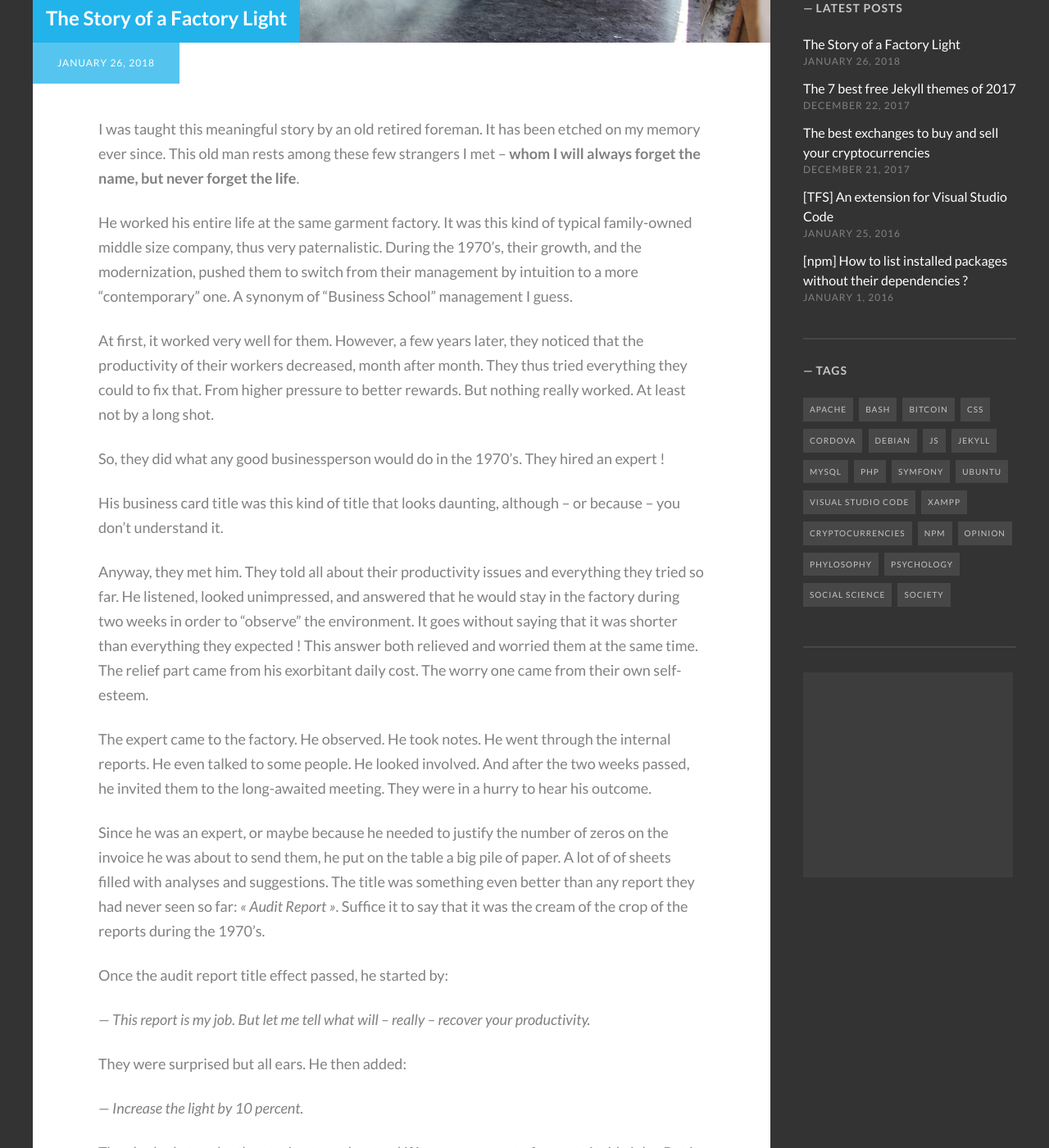
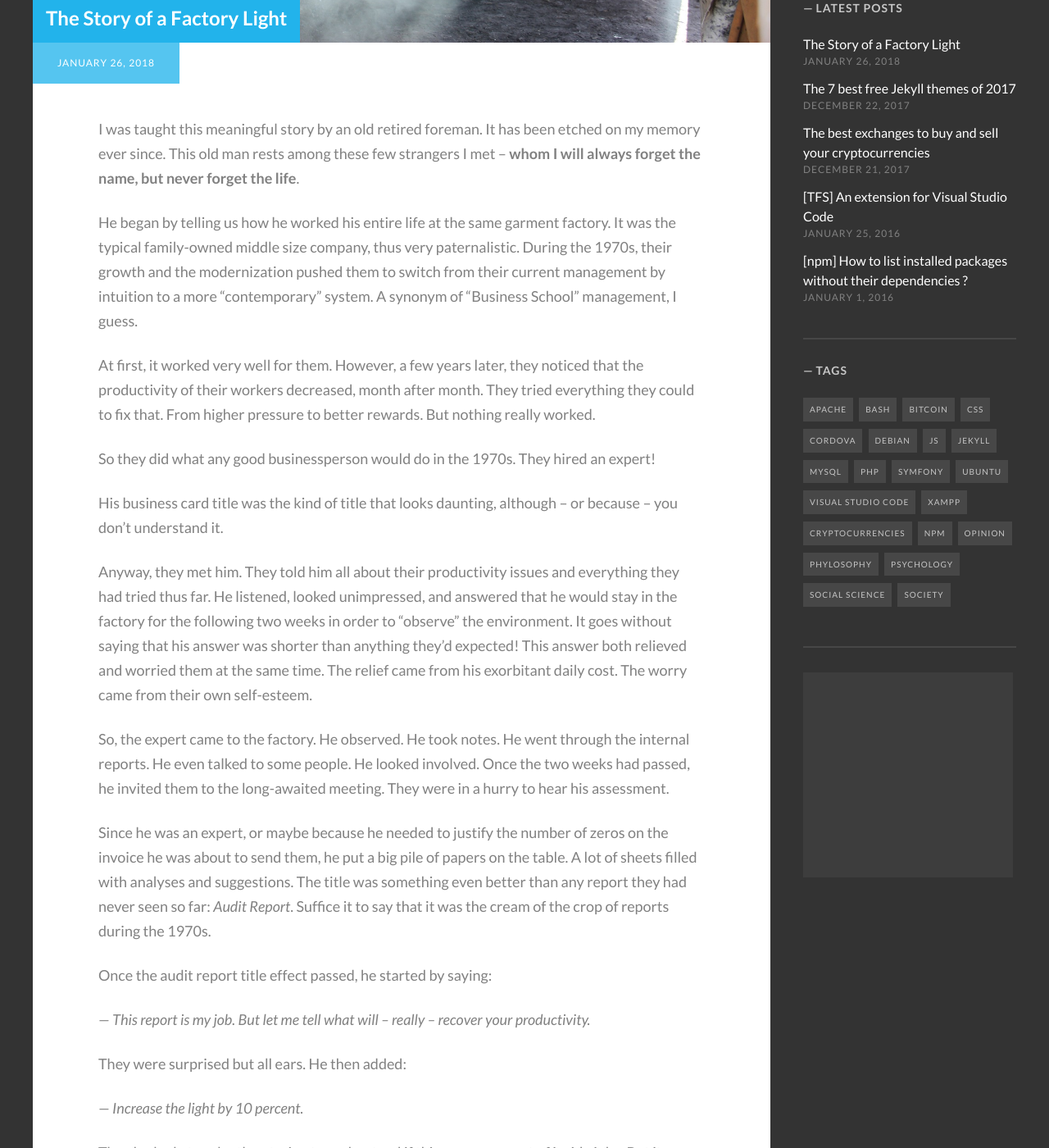
Before and after one commit to ivangabriele/blog, a Jekyll site: the page built from _posts/2018-01-26-the-story-of-a-factory-light.md, in a window 1280 px wide and 1400 px high, scrolled down 791 px. Shown: the whole window at 82% size. Built offline with Jekyll 4.4.1, drawn with Linux system fonts in a browser that asks for light colours; some web fonts are replaced; comment, search, counter and statistics services are not loaded; some of the changed text lies outside the part shown.

Commit message:
posts: update

```diff
--- a/_posts/2018-01-26-the-story-of-a-factory-light.md
+++ b/_posts/2018-01-26-the-story-of-a-factory-light.md
@@ -9,51 +9,52 @@ description: "I was taught this meaningful story by an old retired foreman. It h
 
 I was taught this meaningful story by an old retired foreman. It has been etched on my memory ever since. This old man rests among these few strangers I met – **whom I will always forget the name, but never forget the life**.
 
-He worked his entire life at the same garment factory. It was this kind of typical family-owned middle size company, thus very paternalistic. During the 1970's, their growth, and the modernization, pushed them to switch from their management by intuition to a more "contemporary" one. A synonym of "Business School" management I guess.
+He began by telling us how he worked his entire life at the same garment factory. It was the typical family-owned middle size company, thus very paternalistic. During the 1970s, their growth and the modernization pushed them to switch from their current management by intuition to a more “contemporary” system. A synonym of “Business School” management, I guess.
 
 <!--more-->
 
-At first, it worked very well for them. However, a few years later, they noticed that the productivity of their workers decreased, month after month. They thus tried everything they could to fix that. From higher pressure to better rewards. But nothing really worked. At least not by a long shot.
+At first, it worked very well for them. However, a few years later, they noticed that the productivity of their workers decreased, month after month. They tried everything they could to fix that. From higher pressure to better rewards. But nothing really worked.
 
-So, they did what any good businessperson would do in the 1970's. They hired an expert !
+So they did what any good businessperson would do in the 1970s. They hired an expert!
 
-His business card title was this kind of title that looks daunting, although – or because – you don't understand it.
+His business card title was the kind of title that looks daunting, although – or because – you don’t understand it.
 
-Anyway, they met him. They told all about their productivity issues and everything they tried so far. He listened, looked unimpressed, and answered that he would stay in the factory during two weeks in order to "observe" the environment. It goes without saying that it was shorter than everything they expected ! This answer both relieved and worried them at the same time. The relief part came from his exorbitant daily cost. The worry one came from their own self-esteem.
+Anyway, they met him. They told him all about their productivity issues and everything they had tried thus far. He listened, looked unimpressed, and answered that he would stay in the factory for the following two weeks in order to “observe” the environment. It goes without saying that his answer was shorter than anything they’d expected! This answer both relieved and worried them at the same time. The relief came from his exorbitant daily cost. The worry came from their own self-esteem.
 
-The expert came to the factory. He observed. He took notes. He went through the internal reports. He even talked to some people. He looked involved. And after the two weeks passed, he invited them to the long-awaited meeting. They were in a hurry to hear his outcome.
+So, the expert came to the factory. He observed. He took notes. He went through the internal reports. He even talked to some people. He looked involved.
+Once the two weeks had passed, he invited them to the long-awaited meeting. They were in a hurry to hear his assessment.
 
-Since he was an expert, or maybe because he needed to justify the number of zeros on the invoice he was about to send them, he put on the table a big pile of paper. A lot of of sheets filled with analyses and suggestions. The title was something even better than any report they had never seen so far: *« Audit Report »*. Suffice it to say that it was the cream of the crop of the reports during the 1970's.
+Since he was an expert, or maybe because he needed to justify the number of zeros on the invoice he was about to send them, he put a big pile of papers on the table. A lot of sheets filled with analyses and suggestions. The title was something even better than any report they had never seen so far: _Audit Report_. Suffice it to say that it was the cream of the crop of reports during the 1970s.
 
-Once the audit report title effect passed, he started by:
+Once the audit report title effect passed, he started by saying:
 
-*— This report is my job. But let me tell what will – really – recover your productivity.*
+_— This report is my job. But let me tell what will – really – recover your productivity._
 
 They were surprised but all ears. He then added:
 
-*— Increase the light by 10 percent.*
+_— Increase the light by 10 percent._
 
-They looked at each other, trying to understand if it was some sort of experts inside joke. But it was not. That was disappointing, to say the least. They swear to themselves they would never hire an expert again.
+They looked at each other, trying to understand if this was some sort of inside joke. But it was not. That was disappointing, to say the least. They swore to themselves that they would never hire an expert again.
 
-But... they were so desperate that they still followed this unlikely advice and indeed increased the factory light by precisely 10 percent.
+But… they were so desperate that they still followed this unlikely advice and indeed increased the factory light by precisely 10 percent.
 
-And indeed, not only the productivity recovered but it went even above their previous average.
+And indeed, not only did the productivity recovered, but it went even above their previous average.
 
 They were stunned.
 
-Years passed and the same productivity issues started rising again. They called the same expert and the same two weeks story repeated itself, including the biblical report. Even the same advice followed:
+Years passed, and the same productivity issues started popping up once again. They called in the same expert, and the same two-week story repeated itself, including the audit report. Even the same advice followed:
 
 *— Increase the light by 10 percent.*
 
-They increased the light and it worked well again.
+They increased the light, and it worked well again.
 
-So, as you can guess, when years later, again, the productivity decreased, they didn't call the expert. They decided to save their money and increased the light by another 10 percent. At that point, their factory surely looked more like an operating theater than a garment factory.
+So, as you can guess, when years later, again, the productivity decreased, they didn’t call the expert. They decided to save their money and increased the light by another 10 percent. At that point, their factory surely looked more like an operating theater than a garment factory.
 
-It didn't work. How so ? They were stunned again.
+It didn’t work. Why? They were stunned again.
 
-They called him. He was not surprised. After all, he was an expert and an expert is not supposed to be surprised. A expert expects, but never wonders. He told them to decrease the light by 10 percent instead.
+They called him. He was not surprised. After all, he was an expert, and an expert is not supposed to be surprised. An expert expects but never wonders. He told them to decrease the light by 10 percent instead.
 
-They did it and it worked...
+They did it, and it worked…
 
 They called him again to try understanding what kind of witchcraft he was using to guess that kind of thing.
 
@@ -61,10 +62,10 @@ His answer held in 3 words:
 
 *— Unconscious perceptible change.*
 
-In short, what was important was not the light, but a combination of the change itself and how big it had to be. To increase their productivity, they had to find something to change that was at same time: global enough to affect everybody, light enough to avoid triggering a conscious reaction, and significant enough to reach their subconscious, thus their feeling.
+In short, what was important was not the light, but a combination of the change itself and its grade. To increase their productivity, they had to find something to change that was at the same time: global enough to touch everybody, light enough to avoid triggering a conscious reaction, and significant enough to touch their subconscious, and thus their feelings.
 
 This story taught me how both sensitive and subtle we are, as human beings.
 
-**Our behaviors change because our environment does while – surprisingly – these behaviors are more impacted by understated influences than by momentous transformations.** Indeed, when an influence causes our consciousness to react, our evanescent emotions often drown our lasting feelings. We react instead of changing.
+**Our behaviors change because our environment does while – surprisingly – these behaviors are more impacted by understated influences than by momentous transformations.** Indeed, when an influence causes our consciousness to react, our temporary emotions often drown out our lasting feelings. We react instead of changing.
 
-This paradox helped me understand so many things about how people and communities act, and react.
+This paradox helped me understand so many things about how people and communities act and react.
```
